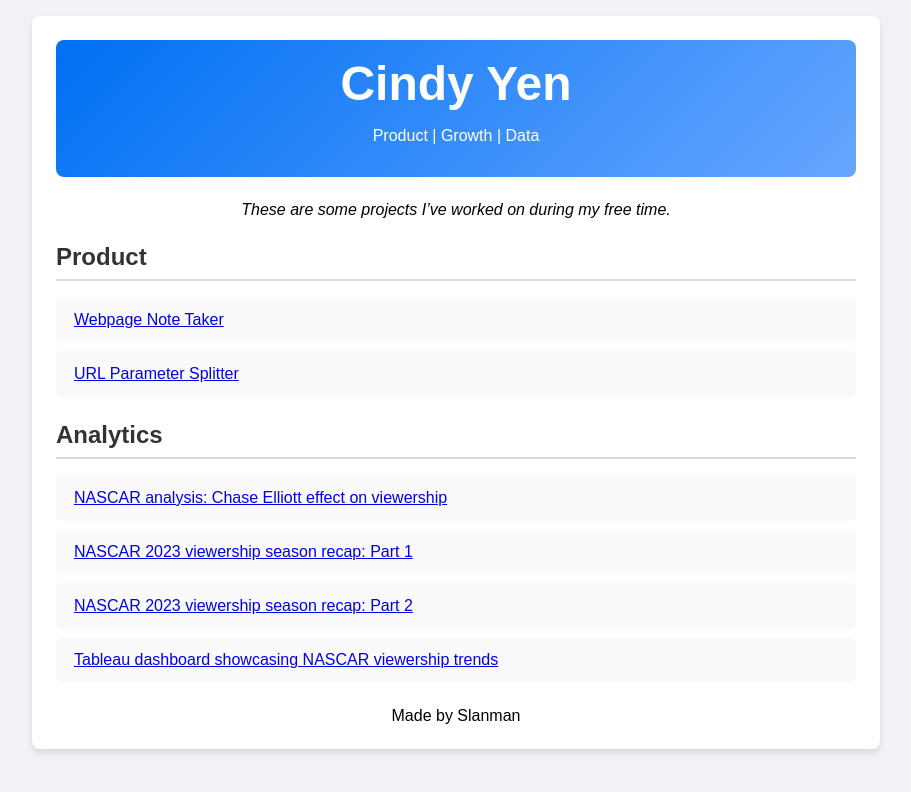
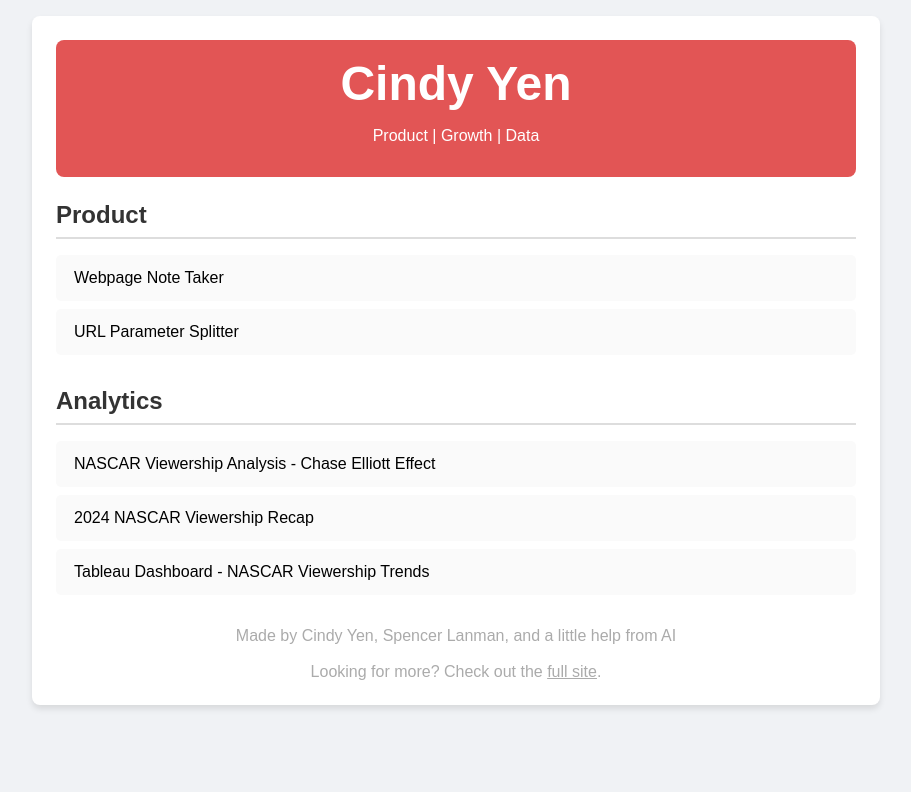
Before and after one commit to cindymeliyen/cindyyen.github.io, a Next.js app: page /projects in a window 1280 px wide. Shown: the top 792 px of the page, without its empty margins (184-1095 px from the left). Built offline with nearby package versions, Linux system fonts and the light colour scheme.

Commit message:
Updated CSS and Links

```diff
--- a/components/layout.js
+++ b/components/layout.js
@@ -1,24 +1,24 @@
 // pages/layout.js
 import Head from 'next/head';
+import Link from 'next/link';
 
 export default function Layout({ children }) {
     return (
         <>
-            <Head>
-                <title>Webpage Note Taker - Cindy Yen</title>
-                <meta
-                    name="description"
-                    content="Product: Webpage Note Taker by Cindy Yen"
-                />
-            </Head>
             <div className="container">
                 <header>
+                <Link href="/">
                     <h1>Cindy Yen</h1>
                     <p>Product | Growth | Data</p>
+                    </Link>
                 </header>
                 <main>{children}</main>
                 <footer>
-                    Made by Slanman
+                    <div className="footer">
+                        Made by Cindy Yen, Spencer Lanman, and a little help from AI
+                        <br></br><br></br>
+                        Looking for more? Check out the <Link href="https://cindymeliyen.wordpress.com"> full site</Link>.
+                    </div>
                 </footer>
             </div>
         </>
--- a/pages/product/webpage-note-taker.js
+++ b/pages/product/webpage-note-taker.js
@@ -15,7 +15,6 @@
       {/* Project title/header */}
       <section className="project-header">
         <h2>Webpage Note Taker</h2>
-        <p className="date">Cindy Portfolio — February 11, 2025</p>
       </section>
 
       <article>
--- a/pages/projects/index.js
+++ b/pages/projects/index.js
@@ -6,22 +6,21 @@
 export default function Projects() {
   return (
     <>
-      <p className="intro">
-        These are some projects I’ve worked on during my free time.
-      </p>
-
+      <Head>
+        <title>Cindy Yen - Projects</title>
+        <meta
+          name="description"
+          content="List of Cindy Yen's Projects"
+        />
+      </Head>
       <section>
         <h2>Product</h2>
         <ul>
           <li className="project-link">
-            <Link href="/product/webpage-note-taker">
-              Webpage Note Taker
-            </Link>
+            <Link href="/product/webpage-note-taker">Webpage Note Taker</Link>
           </li>
           <li className="project-link">
-            <Link href="/product/url-parameter-splitter">
-              URL Parameter Splitter
-            </Link>
+            <Link href="/product/url-parameter-splitter">URL Parameter Splitter</Link>
           </li>
         </ul>
       </section>
@@ -30,102 +29,15 @@
         <h2>Analytics</h2>
         <ul>
           <li className="project-link">
-            <Link href="/analytics/nascar-chase-elliott-effect">
-              NASCAR analysis: Chase Elliott effect on viewership
-            </Link>
+            <Link href="https://x.com/cindymeliyen/status/1729547465378914597" target="_blank">NASCAR Viewership Analysis - Chase Elliott Effect</Link>
           </li>
           <li className="project-link">
-            <Link href="/analytics/nascar-2023-recap-part1">
-              NASCAR 2023 viewership season recap: Part 1
-            </Link>
+            <Link href="https://x.com/cindymeliyen/status/1857145050670547212" target="_blank">2024 NASCAR Viewership Recap</Link>
           </li>
           <li className="project-link">
-            <Link href="/analytics/nascar-2023-recap-part2">
-              NASCAR 2023 viewership season recap: Part 2
-            </Link>
-          </li>
-          <li className="project-link">
-            <Link href="/analytics/tableau-dashboard-nascar">Tableau dashboard showcasing NASCAR viewership trends</Link>
+            <Link href="https://public.tableau.com/app/profile/cindymeliyen/viz/NASCARImpressions/Overview" target="_blank">Tableau Dashboard - NASCAR Viewership Trends</Link>
           </li>
         </ul>
-      </section>
-
-      {/* Component-specific styles */}
-      <style jsx>{`
-        .container {
-          max-width: 800px;
-          margin: 1rem auto; /* Reduced margin */
-          padding: 1.5rem; /* Reduced padding */
-          background: #fff;
-          border-radius: 8px;
-          box-shadow: 0 4px 6px rgba(0, 0, 0, 0.1);
-        }
-        header {
-          text-align: center;
-          margin-bottom: 1.5rem; /* Reduced bottom margin */
-          padding: 1rem;
-          background: linear-gradient(135deg, #0070f3, #66a6ff);
-          color: #fff;
-          border-radius: 8px;
-        }
-        header h1 {
-          margin: 0;
-          font-size: 3rem; /* Increased font size for the name */
-        }
-        nav ul {
-          list-style: none;
-          display: flex;
-          justify-content: center;
-          gap: 1rem;
-          padding: 0;
-          margin-bottom: 1.5rem; /* Reduced bottom margin */
-        }
-        nav a {
-          text-decoration: none;
-          color: #0070f3;
-          font-weight: bold;
-        }
-        nav a:hover {
-          text-decoration: underline;
-        }
-        .intro {
-          text-align: center;
-          font-style: italic;
-          margin-bottom: 1.5rem; /* Reduced margin */
-        }
-        section {
-          margin-bottom: 1.5rem; /* Reduced margin */
-        }
-        section h2 {
-          border-bottom: 2px solid #ddd;
-          padding-bottom: 0.5rem;
-          margin-bottom: 1rem;
-          color: #333;
-        }
-        ul {
-          list-style: none;
-          padding-left: 0;
-        }
-        li {
-          margin-bottom: 0.5rem;
-        }
-        .project-link {
-          display: block;
-          padding: 0.75rem 1rem;
-          border: 2px solid transparent;
-          border-radius: 5px;
-          transition: background-color 0.3s ease, border-color 0.3s ease,
-            transform 0.3s ease;
-          color: #333;
-          text-decoration: none;
-          background: #fafafa;
-        }
-        .project-link:hover {
-          background-color: #e0f7fa;
-          border-color: #0070f3;
-          transform: scale(1.02);
-        }
-      `}</style>
-    </>
+      </section>     </>
   );
 }
--- a/public/globals.css
+++ b/public/globals.css
@@ -20,19 +20,29 @@
     margin-bottom: 1.5rem;
     /* Reduced bottom margin */
     padding: 1rem;
-    background: linear-gradient(135deg, #0070f3, #66a6ff);
+    background: #e25555;
     color: #fff;
     border-radius: 8px;
+    color: #ffffff;
+    text-decoration: none;
+
+    a:link {
+        text-decoration: none;
+        color: #ffffff;
+    }
+
+    ;
+
+    a:visited {
+        text-decoration: none;
+        color: #ffffff;
+    }
 }
 
 header h1 {
     margin: 0;
     font-size: 3rem;
     /* Increased font size for the name */
-}
-
-footer {
-    text-align: center;
 }
 
 nav ul {
@@ -47,7 +57,7 @@
 
 nav a {
     text-decoration: none;
-    color: #0070f3;
+    color: #e25555;
     font-weight: bold;
 }
 
@@ -63,7 +73,7 @@
 }
 
 section {
-    margin-bottom: 1.5rem;
+    margin-bottom: 2rem;
     /* Reduced margin */
 }
 
@@ -90,13 +100,41 @@
     border-radius: 5px;
     transition: background-color 0.3s ease, border-color 0.3s ease,
         transform 0.3s ease;
-    color: #333;
+    color: #000000;
     text-decoration: none;
-    background: #fafafa;
+
+    a:link {
+        text-decoration: none;
+        color: #000000;
+    }
+
+    ;
+
+    a:visited {
+        text-decoration: none;
+        color: #000000;
+    }
+
+    ;
+    background-color: #fafafa;
 }
 
 .project-link:hover {
-    background-color: #e0f7fa;
-    border-color: #0070f3;
-    transform: scale(1.02);
+    background-color: #f2e1d0;
+    border-color: #e25555;
 }
+
+footer {
+    color: #ababab;
+    font-size: 1rem;
+    text-align: center;
+    a:link {
+        color: #ababab;
+    }
+
+    ;
+
+    a:visited {
+        color: #ababab;
+    }
+}
```
Also changed, not shown: pages/index.js (+7 -60 lines).
